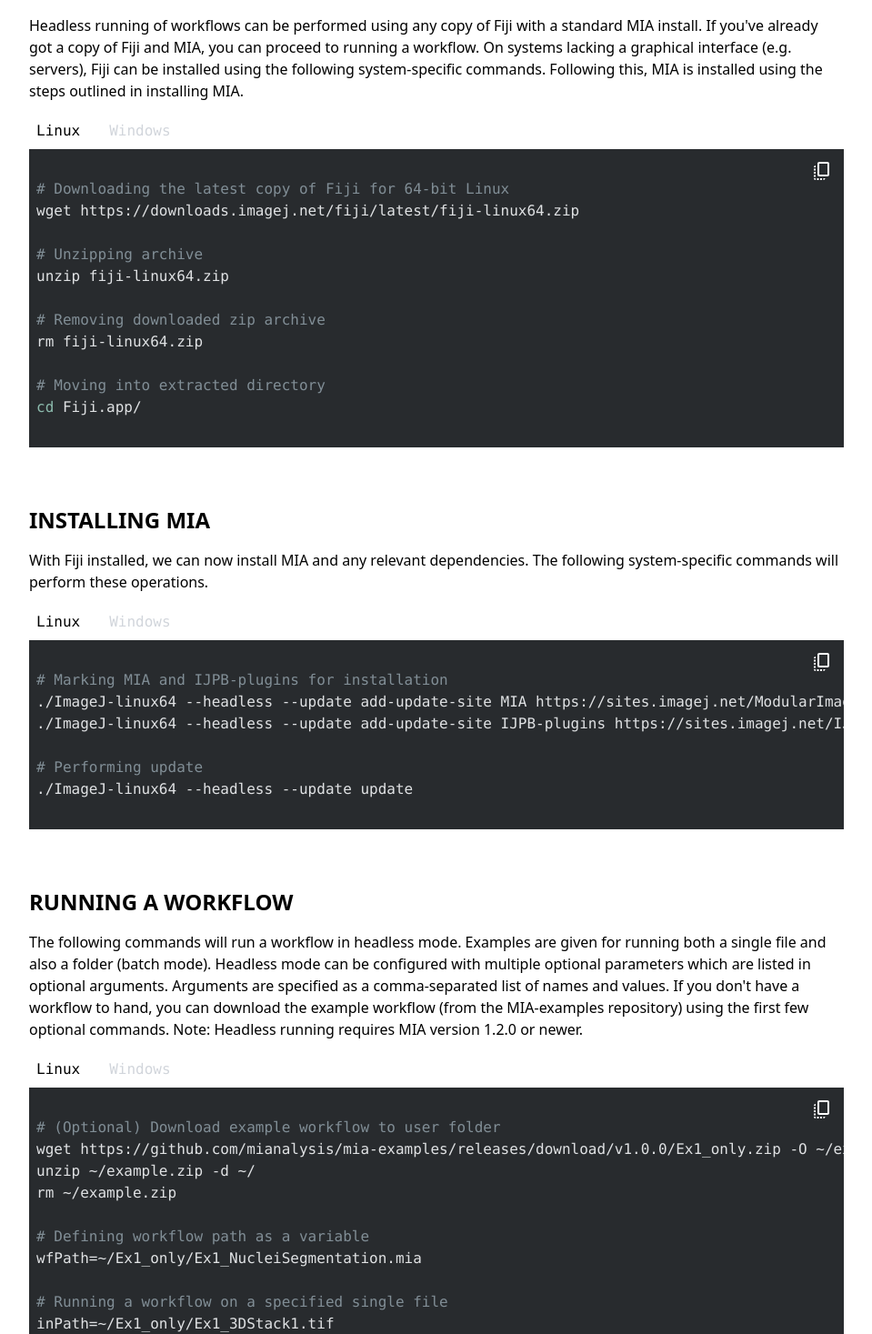
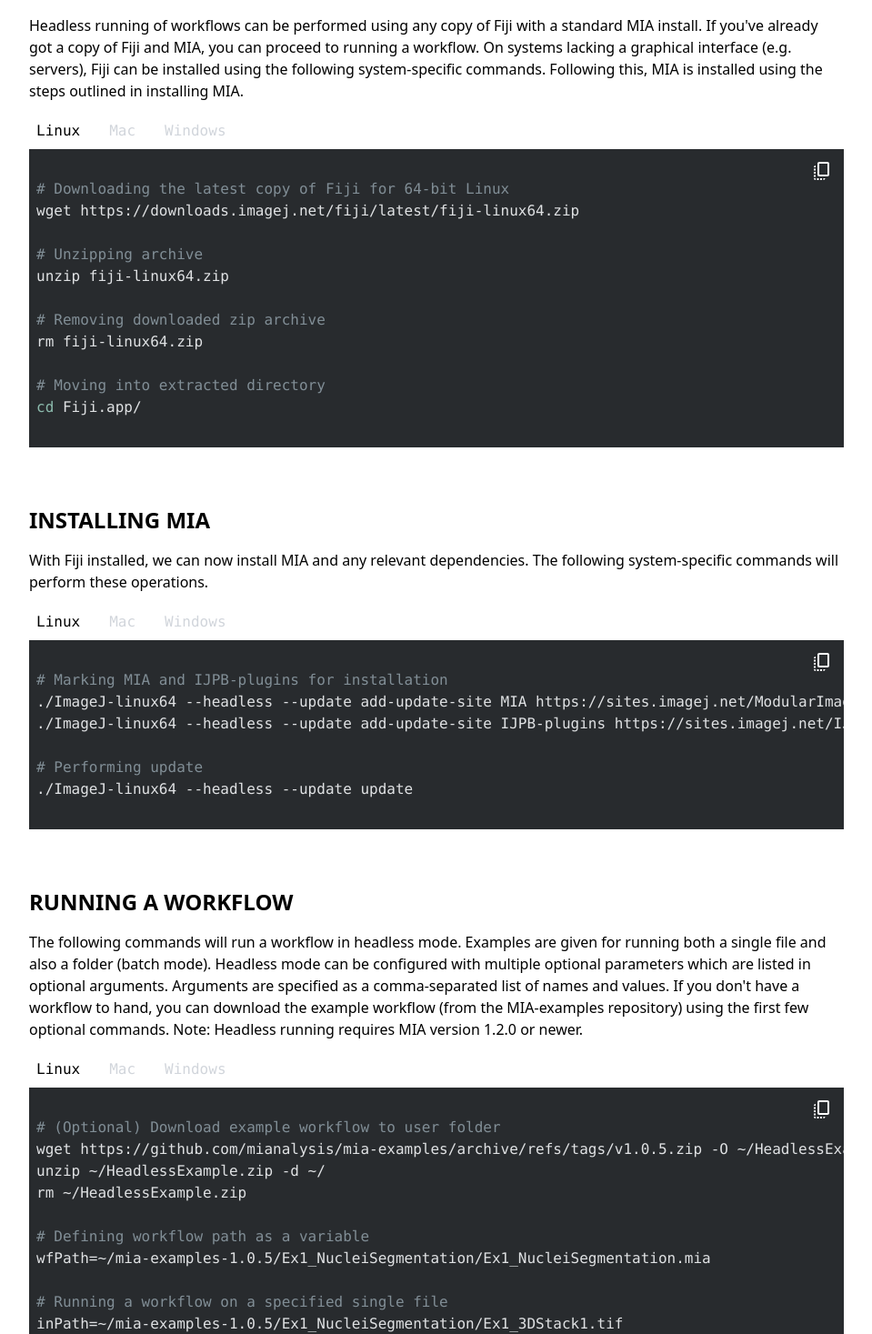
Before and after one commit to mianalysis/mianalysis.github.io, a Next.js app: page /guides/running-headless in a window 1280 px wide. Shown: the part 566-2033 px from the top of the page at 91% size, without its empty margins (160-1119 px from the left). Built offline with nearby package versions, Linux system fonts and the light colour scheme.

Commit message:
Added Mac terminal snippets

```diff
--- a/src/app/guides/running-headless/page.tsx
+++ b/src/app/guides/running-headless/page.tsx
@@ -32,7 +32,7 @@
         </p>
 
         <TerminalSnippet
-          bash={`
+          linux={`
 # Downloading the latest copy of Fiji for 64-bit Linux
 wget https://downloads.imagej.net/fiji/latest/fiji-linux64.zip
 
@@ -45,9 +45,22 @@
 # Moving into extracted directory
 cd Fiji.app/
           `}
-          powershell={`
+          mac={`
+# Downloading the latest copy of Fiji for 64-bit MacOS
+curl -O https://downloads.imagej.net/fiji/latest/fiji-macosx.zip
+
+# Unzipping archive
+unzip fiji-macosx.zip -d .
+
+# Removing downloaded zip archive
+rm fiji-macosx.zip
+
+# Moving into extracted directory
+cd Fiji.app/Contents/MacOS
+          `}
+          windows={`
 # Downloading the latest copy of Fiji for 64-bit Windows
-Invoke-WebRequest https://downloads.imagej.net/fiji/latest/fiji-win64.zip
+Invoke-WebRequest https://downloads.imagej.net/fiji/latest/fiji-win64.zip -OutFile .\fiji-win64.zip
 
 # Unzipping archive
 Expand-Archive .\fiji-win64.zip
@@ -70,7 +83,7 @@
         </p>
 
         <TerminalSnippet
-          bash={`
+          linux={`
 # Marking MIA and IJPB-plugins for installation
 ./ImageJ-linux64 --headless --update add-update-site MIA https://sites.imagej.net/ModularImageAnalysis/
 ./ImageJ-linux64 --headless --update add-update-site IJPB-plugins https://sites.imagej.net/IJPB-plugins
@@ -78,8 +91,15 @@
 # Performing update
 ./ImageJ-linux64 --headless --update update
           `}
-          powershell={`
-# Commands for Windows PowerShell
+          mac={`
+# Marking MIA and IJPB-plugins for installation
+./ImageJ-macosx --headless --update add-update-site MIA https://sites.imagej.net/ModularImageAnalysis/
+./ImageJ-macosx --headless --update add-update-site IJPB-plugins https://sites.imagej.net/IJPB-plugins
+
+# Performing update
+./ImageJ-macosx --headless --update update
+          `}
+          windows={`
 # Marking MIA and IJPB-plugins for installation
 .\ImageJ-win64 --headless --console --update add-update-site MIA https://sites.imagej.net/ModularImageAnalysis/
 .\ImageJ-win64 --headless --console --update add-update-site IJPB-plugins https://sites.imagej.net/IJPB-plugins
@@ -104,38 +124,55 @@
         </p>
 
         <TerminalSnippet
-          bash={`
+          linux={`
 # (Optional) Download example workflow to user folder
-wget https://github.com/mianalysis/mia-examples/releases/download/v1.0.0/Ex1_only.zip -O ~/example.zip
-unzip ~/example.zip -d ~/
-rm ~/example.zip
+wget https://github.com/mianalysis/mia-examples/archive/refs/tags/v1.0.5.zip -O ~/HeadlessExample.zip
+unzip ~/HeadlessExample.zip -d ~/
+rm ~/HeadlessExample.zip
 
 # Defining workflow path as a variable
-wfPath=~/Ex1_only/Ex1_NucleiSegmentation.mia
+wfPath=~/mia-examples-1.0.5/Ex1_NucleiSegmentation/Ex1_NucleiSegmentation.mia
 
 # Running a workflow on a specified single file
-inPath=~/Ex1_only/Ex1_3DStack1.tif
+inPath=~/mia-examples-1.0.5/Ex1_NucleiSegmentation/Ex1_3DStack1.tif
 ./ImageJ-linux64 --headless --run "MIA (headless)" "workflowPath='$wfPath', inputPath='$inPath'"
 
 # Running a workflow on a specified folder with verbose output
-inPath=~/Ex1_only/
+inPath=~/mia-examples-1.0.5/Ex1_NucleiSegmentation/
 ./ImageJ-linux64 --headless --run "MIA (headless)" "workflowPath='$wfPath', inputPath='$inPath', verbose=true"
           `}
-          powershell={`
+          mac={`
 # (Optional) Download example workflow to user folder
-Invoke-WebRequest https://github.com/mianalysis/mia-examples/releases/download/v1.0.0/Ex1_only.zip -OutFile $HOME/example.zip
-Expand-Archive $HOME\example.zip -DestinationPath ~\
-rm $HOME\example.zip
+curl https://codeload.github.com/mianalysis/mia-examples/zip/refs/tags/v1.0.5 -o ~/HeadlessExample.zip
+unzip ~/HeadlessExample.zip -d ~/
+rm ~/HeadlessExample.zip
 
 # Defining workflow path as a variable
-$wfPath="'$HOME\Ex1_only\Ex1_NucleiSegmentation.mia'"
+wfPath=~/mia-examples-1.0.5/Ex1_NucleiSegmentation/Ex1_NucleiSegmentation.mia
+
+# Running a workflow on a specified single file (execution may take a few seconds to start)
+inPath=~/mia-examples-1.0.5/Ex1_NucleiSegmentation/Ex1_3DStack1.tif
+./ImageJ-macosx --headless --run "MIA (headless)" "workflowPath='$wfPath', inputPath='$inPath'"
+
+# Running a workflow on a specified folder with verbose output
+inPath=~/mia-examples-1.0.5/Ex1_NucleiSegmentation/
+./ImageJ-macosx --headless --run "MIA (headless)" "workflowPath='$wfPath', inputPath='$inPath', verbose=true"
+          `}
+          windows={`
+# (Optional) Download example workflow to user folder
+Invoke-WebRequest https://github.com/mianalysis/mia-examples/archive/refs/tags/v1.0.5.zip -OutFile $HOME/HeadlessExample.zip
+Expand-Archive $HOME\HeadlessExample.zip -DestinationPath ~\
+rm $HOME\HeadlessExample.zip
+
+# Defining workflow path as a variable
+$wfPath="'$HOME\mia-examples-1.0.5\Ex1_NucleiSegmentation\Ex1_NucleiSegmentation.mia'"
 
 # Running a workflow on a specified single file
-$inPath="'$HOME\Ex1_only\Ex1_3DStack1.tif'"
+$inPath="'$HOME\mia-examples-1.0.5\Ex1_NucleiSegmentation\Ex1_3DStack1.tif'"
 .\ImageJ-win64 --console --headless --run "MIA (headless)" "workflowPath=$wfPath, inputPath=$inPath"
 
 # Running a workflow on a specified folder with verbose output
-$inPath="'$HOME\Ex1_only\'"
+$inPath="'$HOME\mia-examples-1.0.5\Ex1_NucleiSegmentation\'"
 .\ImageJ-win64 --console --headless --run "MIA (headless)" "workflowPath=$wfPath, inputPath=$inPath, verbose=true"
           `}
         />
--- a/src/components/TerminalSnippet.tsx
+++ b/src/components/TerminalSnippet.tsx
@@ -12,19 +12,21 @@
 SyntaxHighlighter.registerLanguage('bash', bashSyntax);
 SyntaxHighlighter.registerLanguage('powershell', powershellSyntax);
 
-const shells = {
-  bash: 'Linux',
-  powershell: 'Windows',
+const systemLanguages = {
+  linux: 'bash',
+  mac: 'bash',
+  windows: 'powershell',
 } as const;
 
-type Shell = keyof typeof shells;
+type System = keyof typeof systemLanguages;
 
-type Props = Record<Shell, string>;
+type Props = Record<System, string>;
 
 export default function TerminalSnippet(snippets: Props) {
-  const [selectedShell, setSelectedShell] = useState<Shell>('bash');
+  const [selectedSystem, setSelectedSystem] = useState<System>('linux');
 
-  const selectedSnippet = snippets[selectedShell];
+  const selectedSnippet = snippets[selectedSystem];
+  const selectedLanguage = systemLanguages[selectedSystem];
 
   const [copied, setCopied] = useState(false);
 
@@ -40,16 +42,16 @@
   return (
     <div className="space-y-1">
       <div className="flex gap-4 font-mono">
-        {Object.entries(shells).map(([shell, os]) => (
+        {Object.keys(systemLanguages).map((system) => (
           <button
-            key={shell}
+            key={system}
             type="button"
-            onClick={() => setSelectedShell(shell as Shell)}
-            className={`px-2 py-1 transition-colors duration-500 ${
-              selectedShell === shell ? ' text-black' : 'text-gray-300 hover:text-gray-500'
+            onClick={() => setSelectedSystem(system as System)}
+            className={`px-2 py-1 transition-colors duration-500 capitalize ${
+              selectedSystem === system ? ' text-black' : 'text-gray-300 hover:text-gray-500'
             }`}
           >
-            {os}
+            {system}
           </button>
         ))}
       </div>
@@ -68,7 +70,7 @@
           <MdCopyAll size={24} />
         </button>
 
-        <SyntaxHighlighter language={selectedShell} style={obsidian}>
+        <SyntaxHighlighter language={selectedLanguage} style={obsidian}>
           {selectedSnippet}
         </SyntaxHighlighter>
       </div>
```
Lines whose indentation alone changed are shown as unchanged.
